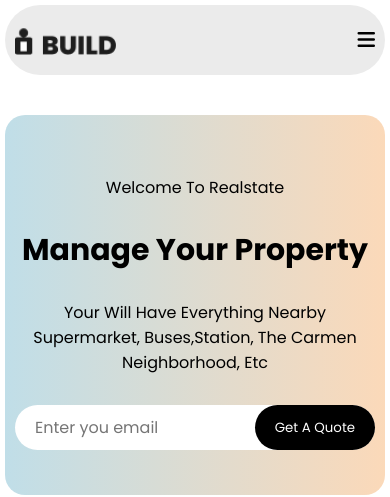
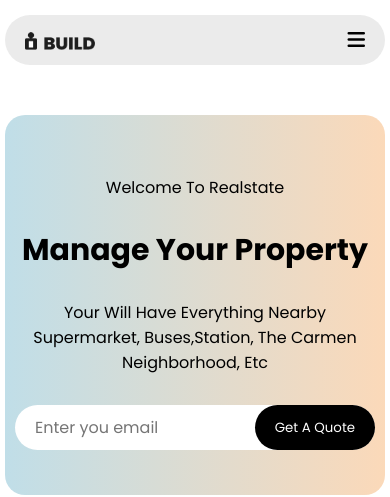
Before and after one commit to Sanaullah-Solangi/Real-State-Landing-page, a plain HTML site: page index.html in a window 390 px wide. Shown: the top 497 px of the page. Drawn offline with Linux system fonts and the light colour scheme.

Commit message:
more improvement in header responsiveness is added

```diff
--- a/assets/responsive.css
+++ b/assets/responsive.css
@@ -59,7 +59,7 @@
   }
   .show .navbar {
     overflow-y: scroll;
-    height: calc(95vh - 7rem);
+    height: calc(98vh - 7rem);
   }
 
   .navbar a {
@@ -88,6 +88,10 @@
   }
   .navbar > .btns-cover > .btn {
     width: 20rem;
+  }
+  .btns-cover > .btn:first-child {
+    background-color: var(--black);
+    color: white;
   }
 }
 
@@ -189,10 +193,30 @@
 }
 
 @media (width <=510px) {
-  .header-container,
   .main-container {
     padding: 0.5rem;
   }
+  .header-container {
+    padding: 1.5rem 0.5rem 0rem;
+  }
+  .header {
+    padding: 1rem 2rem;
+    height: 5rem;
+  }
+
+  .header .logo {
+    width: 7rem;
+  }
+  .navbar {
+    top: 5rem;
+  }
+  .navbar a {
+    font-size: 1.5rem;
+  }
+  .header .logo img {
+    object-fit: contain;
+  }
+
   .hero-content .hero-heading,
   .subscribe-content .subscribe-heading {
     font-size: 3rem;
```
